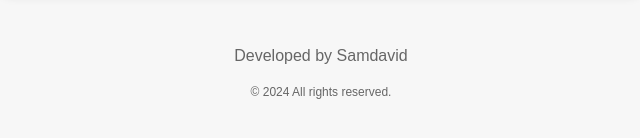
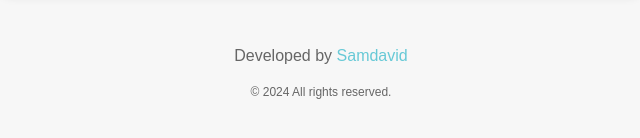
Before and after one commit to samdaviid/internal-mark-calculator, a plain HTML site: page index.html in a window 1280 px wide. Shown: the part 550-688 px from the top of the page, 319-959 px from the left. Drawn offline with Linux system fonts and the light colour scheme.

Commit message:
Update index.html

```diff
--- a/index.html
+++ b/index.html
@@ -25,7 +25,7 @@
     </div>
 
     <footer>
-        <p>Developed by <a href="https://github.com/samdaviid" target="_blank" style="color: light blue;">Samdavid</a></p>
+        <p>Developed by <a href="https://github.com/samdaviid" target="_blank" style="color: #67c9d6;">Samdavid</a></p>
 
         <p class="copyright">&copy; 2024 All rights reserved.</p>
     </footer>
```
